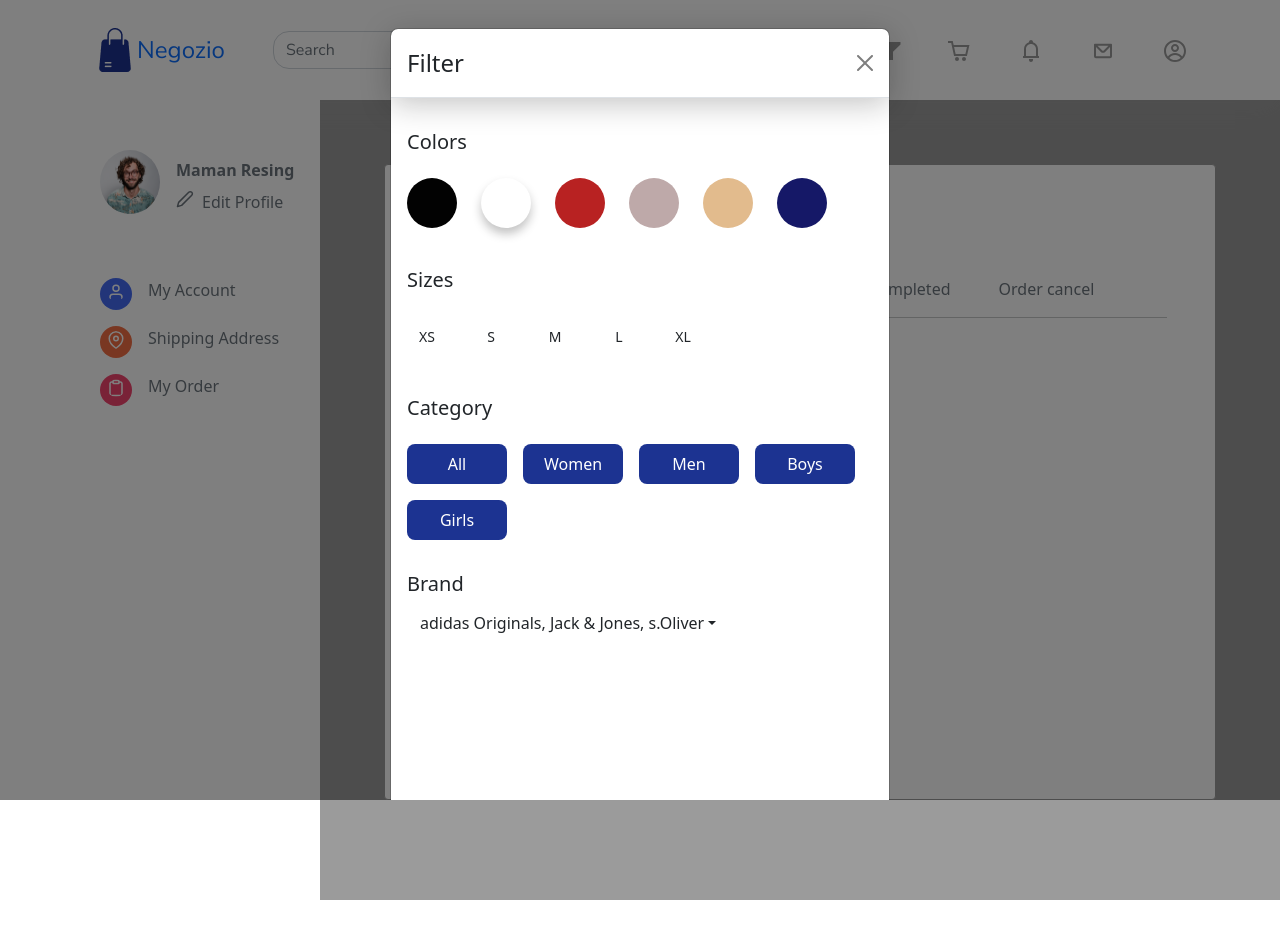
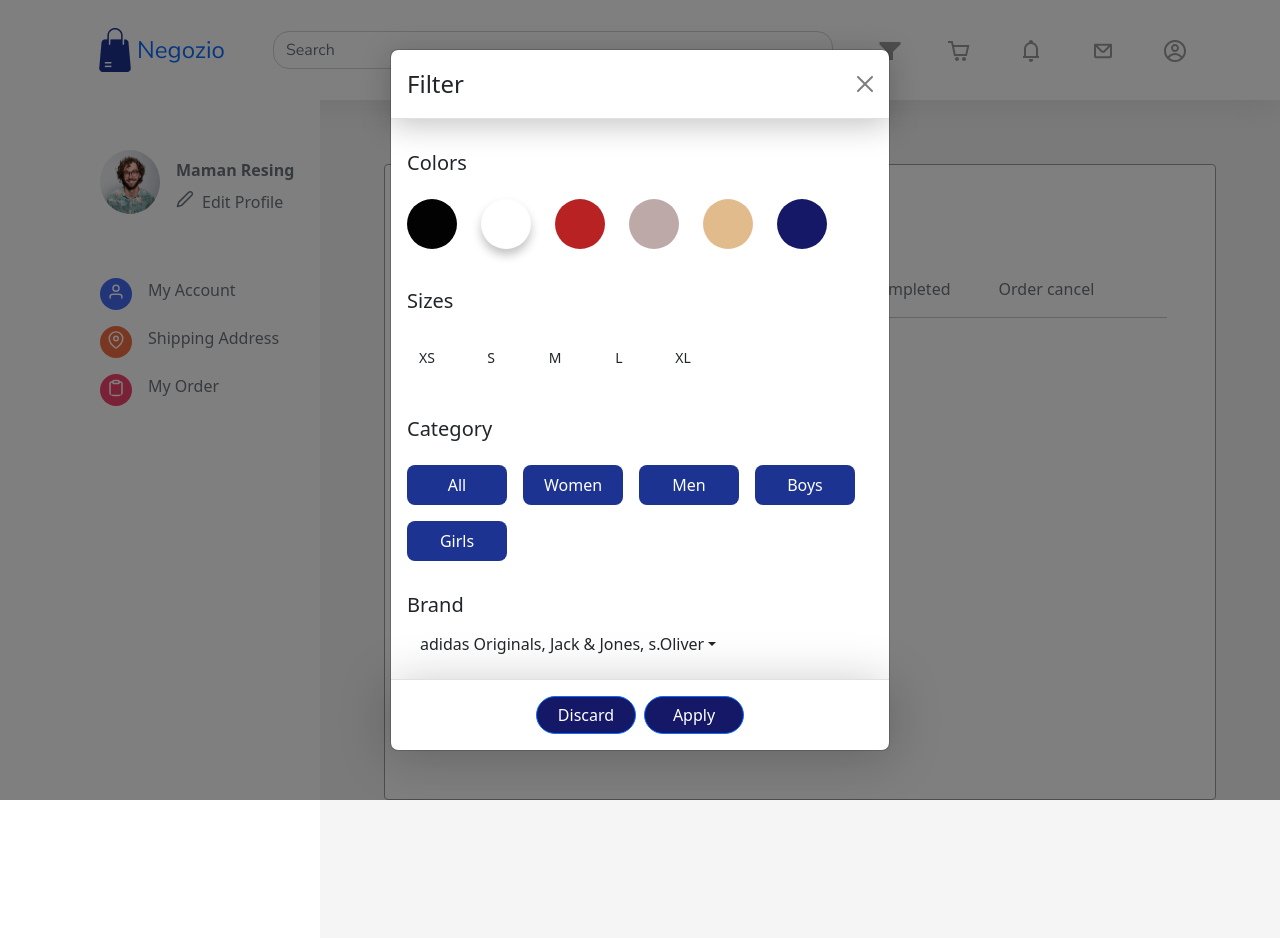
Before and after one commit to pridantaraka/fw9-negozio-frontend, a React (Create React App) app: page /myorder in a window 1280 px wide. Both pictures are taken after a click on the button 889 px from the left and 49 px from the top of the page. Shown: the top 938 px of the page. Before the commit the page ends 900 px from the top, so only its background shows below. Built offline with nearby package versions, Linux system fonts and the light colour scheme.

Commit message:
update design

```diff
--- a/src/App.js
+++ b/src/App.js
@@ -27,7 +27,7 @@ function App() {
             <Route path="registerseller" element={<RegisterSeller />} />
             <Route path="resetpassword" element={<ResetPassword />} />
             <Route path="confirmresetpassword" element={<ConfirmResetPassword />} />
-            <Route path="my-bag" element={<MyBag />} />
+            <Route path="mybag" element={<MyBag />} />
         </Routes>
         </>
     )
--- a/src/assets/css/style.css
+++ b/src/assets/css/style.css
@@ -71,10 +71,8 @@
     font-weight: 400px;
 }
 .nav-logo-border{
-    border: 1px solid #020202 solid;
     padding: 0.7rem;
     border-radius: 0.5rem;
-
 }
 .logo-color{
     color: #9B9B9B;
@@ -132,7 +130,7 @@
 
 .main-container {
     z-index: -99;
-    background-color: #9B9B9B;
+    background-color: #F5F5F5;
 }
 
 .profile-container {
@@ -140,7 +138,9 @@
     border: 1px solid #9B9B9B;
     border-radius: 4px;
 }
-
+.side-height{
+    min-height: 866px;
+}
 .button-save {
     border-radius: 25px;
     width: 100px;
@@ -208,9 +208,9 @@
     height: 48px;
 }
 /* Modul Filter */
-.modal-height{
+/* .modal-height{
     min-height: 758px;
-}
+} */
 .box-filter-header{
     box-shadow: 0px 6px 30px rgba(19, 18, 18, 0.25);
 }
@@ -253,6 +253,16 @@
 }
 .choose-color6{
     background-color: #151867;
+}
+.modal-filter-btn{
+    background-color: #151867;
+    color: #FFFFFF;
+    border-radius: 25px;
+    width: 100px;
+}
+.modal-filter-btn:hover{
+    background-color: #FFFFFF;
+    color: #151867;
 }
 /* Modul Filter */
 
--- /dev/null
+++ b/src/components/DropDownList.js
@@ -0,0 +1,22 @@
+import Dropdown from 'react-bootstrap/Dropdown';
+import { DropdownButton } from 'react-bootstrap';
+
+export default function DropDownList() {
+    return(
+        <>
+        <DropdownButton
+            id="dropdown-button-dark-example2"
+            variant=""
+            menuVariant=""
+            title="adidas Originals, Jack & Jones, s.Oliver"
+            className="mt-2"
+            >
+            <Dropdown.Item href="#/action-1">Nike</Dropdown.Item>
+            <Dropdown.Item href="#/action-2">Puma</Dropdown.Item>
+            <Dropdown.Item href="#/action-3">Adidas</Dropdown.Item>
+            <Dropdown.Item href="#/action-4">Jack & Jones</Dropdown.Item>
+            <Dropdown.Item href="#/action-4">Js.Oliver</Dropdown.Item>
+        </DropdownButton>
+        </>
+    )
+}
--- a/src/components/HeaderHome.js
+++ b/src/components/HeaderHome.js
@@ -1,7 +1,6 @@
 import { Nav, Form } from 'react-bootstrap'
 import { VscFilterFilled } from "react-icons/vsc";
 import { CgShoppingCart } from "react-icons/cg";
-import { Link } from 'react-router-dom';
 import React from 'react';
 import ModalFilter from './ModalFilter';
 import logo1 from '../assets/images/shopping-bag1.png'
@@ -38,22 +37,24 @@ export default function HeaderHome() {
                         />
                     </Nav.Item>
                     <Nav.Item as="li" className='d-flex align-items-center'>
-                        <Nav.Link eventKey="link-1">
+                        <Nav.Link eventKey="link-1" href="/mybag">
                         <button className='btn btn-md logo-button'>
                             <div className='align-self-center logo-color px-0'><CgShoppingCart size={24} /></div>
                         </button>
                         </Nav.Link>
                     </Nav.Item>
-
+                    {/* <NavLink to="/faq" activeClassName="selected">
+                    FAQs
+                    </NavLink> */}
                     <Nav.Item as="li" className='d-flex flex-row align-items-center'>
-                        <Link to="/login" className="text-decoration-none">
-                            <button className='nav-button'>Login</button>
-                        </Link>
+                        <Nav.Link eventKey="link-1" href="/login">
+                            <button className='btn nav-button pb-1'>Login</button>
+                        </Nav.Link>
                     </Nav.Item>
                     <Nav.Item as="li" className='d-flex flex-row align-items-center'>
-                        <Link to="/login" className="text-decoration-none">
-                            <button className='nav-button'>Sign Up</button>
-                        </Link>
+                        <Nav.Link eventKey="link-1" href="/signup">
+                            <button className='btn nav-button pb-1'>Sign Up</button>
+                        </Nav.Link>
                     </Nav.Item>
                 </Nav>
             </header>
--- a/src/components/HeaderProfile.js
+++ b/src/components/HeaderProfile.js
@@ -38,16 +38,24 @@ export default function HeaderProfile() {
                         />
                     </Nav.Item>
                     <Nav.Item as="li" className='d-flex flex-row align-items-center'>
-                        <Nav.Link eventKey="link-1"><div className='align-self-center logo-color'><CgShoppingCart size={24}/></div></Nav.Link>
+                        <Nav.Link eventKey="link-1" href="/mybag">
+                            <div className='align-self-center logo-color'><CgShoppingCart size={24}/></div>
+                        </Nav.Link>
                     </Nav.Item>
                     <Nav.Item as="li" className='d-flex flex-row align-items-center'>
-                        <Nav.Link eventKey="link-1"><div className='align-self-center logo-color'><CgBell size={24} /></div></Nav.Link>
+                        <Nav.Link eventKey="link-1">
+                            <div className='align-self-center logo-color'><CgBell size={24} /></div>
+                        </Nav.Link>
                     </Nav.Item>
                     <Nav.Item as="li" className='d-flex flex-row align-items-center'>
-                        <Nav.Link eventKey="link-1"><div className='align-self-center logo-color'><CgMail size={24} /></div></Nav.Link>
+                        <Nav.Link eventKey="link-1">
+                            <div className='align-self-center logo-color'><CgMail size={24} /></div>
+                        </Nav.Link>
                     </Nav.Item>
                     <Nav.Item as="li" className='d-flex flex-row align-items-center'>
-                        <Nav.Link eventKey="link-1"><div className='align-self-center logo-color'><CgProfile size={24}/></div></Nav.Link>
+                        <Nav.Link eventKey="link-1" href="/profile">
+                            <div className='align-self-center logo-color'><CgProfile size={24}/></div>
+                        </Nav.Link>
                     </Nav.Item>
                 </Nav>
             </header>
--- a/src/components/ModalFilter.js
+++ b/src/components/ModalFilter.js
@@ -1,7 +1,6 @@
-import { DropdownButton } from 'react-bootstrap';
 import Button from 'react-bootstrap/Button';
-import Dropdown from 'react-bootstrap/Dropdown';
 import Modal from 'react-bootstrap/Modal';
+import DropDownList from './DropDownList';
 
 export default function ModalFilter(props) {
   return (
@@ -82,27 +81,15 @@ export default function ModalFilter(props) {
         <div>
           <h5>Brand</h5>
           <div>
-
-          <DropdownButton
-        id="dropdown-button-dark-example2"
-        variant=""
-        menuVariant=""
-        title="adidas Originals, Jack & Jones, s.Oliver"
-        className="mt-2"
-      >
-        <Dropdown.Item href="#/action-1">Nike</Dropdown.Item>
-        <Dropdown.Item href="#/action-2">Puma</Dropdown.Item>
-        <Dropdown.Item href="#/action-3">Adidas</Dropdown.Item>
-        <Dropdown.Item href="#/action-4">Jack & Jones</Dropdown.Item>
-        <Dropdown.Item href="#/action-4">Js.Oliver</Dropdown.Item>
-      </DropdownButton>
+            <DropDownList />
           </div>
         </div>
+
         </div>
       </Modal.Body>
       <Modal.Footer className='box-filter-footer d-flex justify-content-center'>
-        <Button onClick={props.onHide}>Discard</Button>
-        <Button onClick={props.onHide}>Apply</Button>
+        <Button onClick={props.onHide} className='modal-filter-btn'>Discard</Button>
+        <Button onClick={props.onHide} className='modal-filter-btn'>Apply</Button>
       </Modal.Footer>
     </Modal>
   );
--- a/src/components/Sidebars.js
+++ b/src/components/Sidebars.js
@@ -9,7 +9,7 @@ import profSide from "../assets/images/sidebar.png"
 function Sidebars() {
   return (
     <>
-    <Col className="col-md-3 d-flex flex-column sidebar-wrap">
+    <Col className="col-md-3 d-flex flex-column sidebar-wrap side-height h-100">
             <div className="d-flex flex-column">
                   <Link to="" className="text-decoration-none text-muted">
                     <div className="d-flex flex-row gap-3">
```
